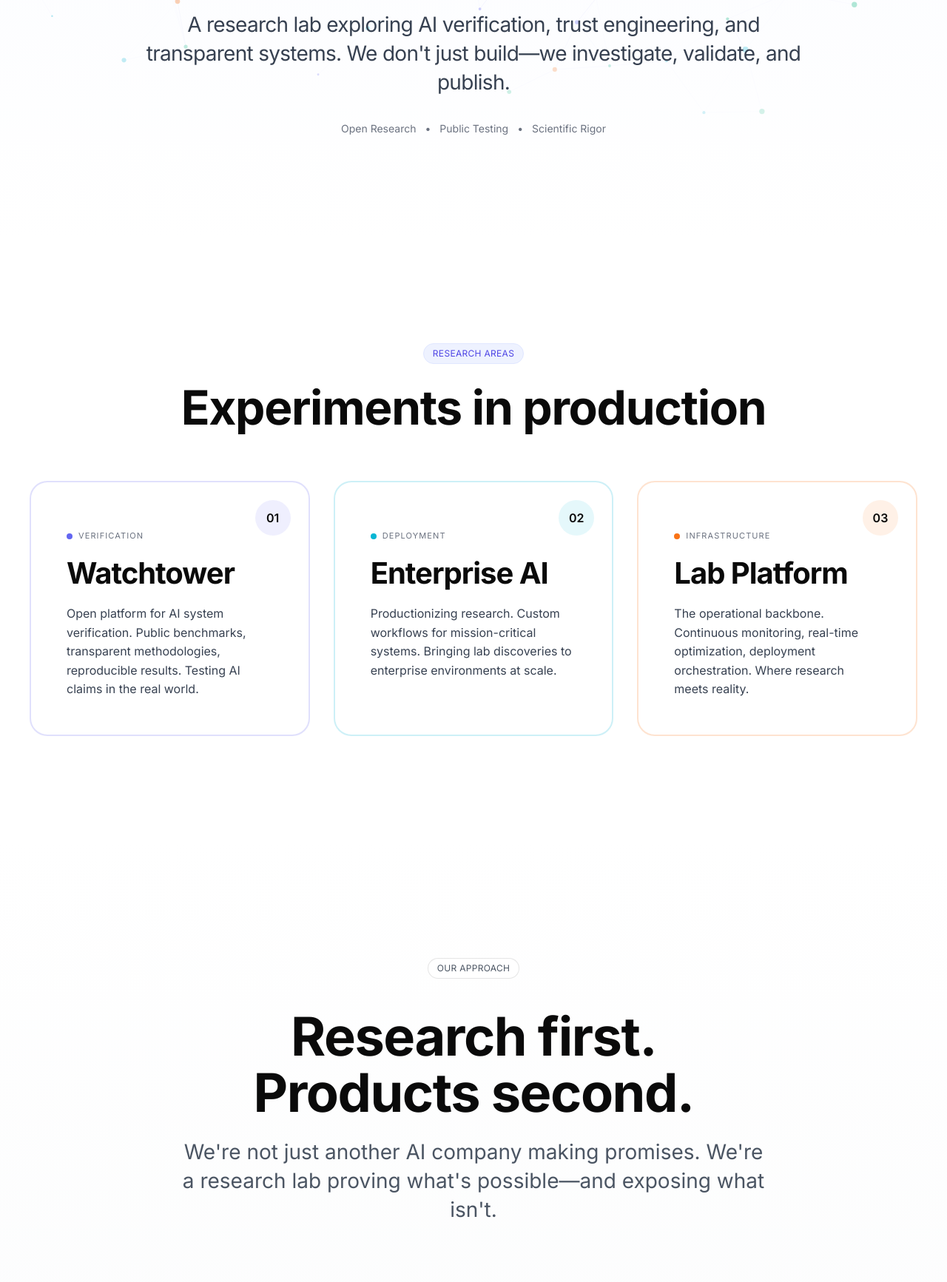
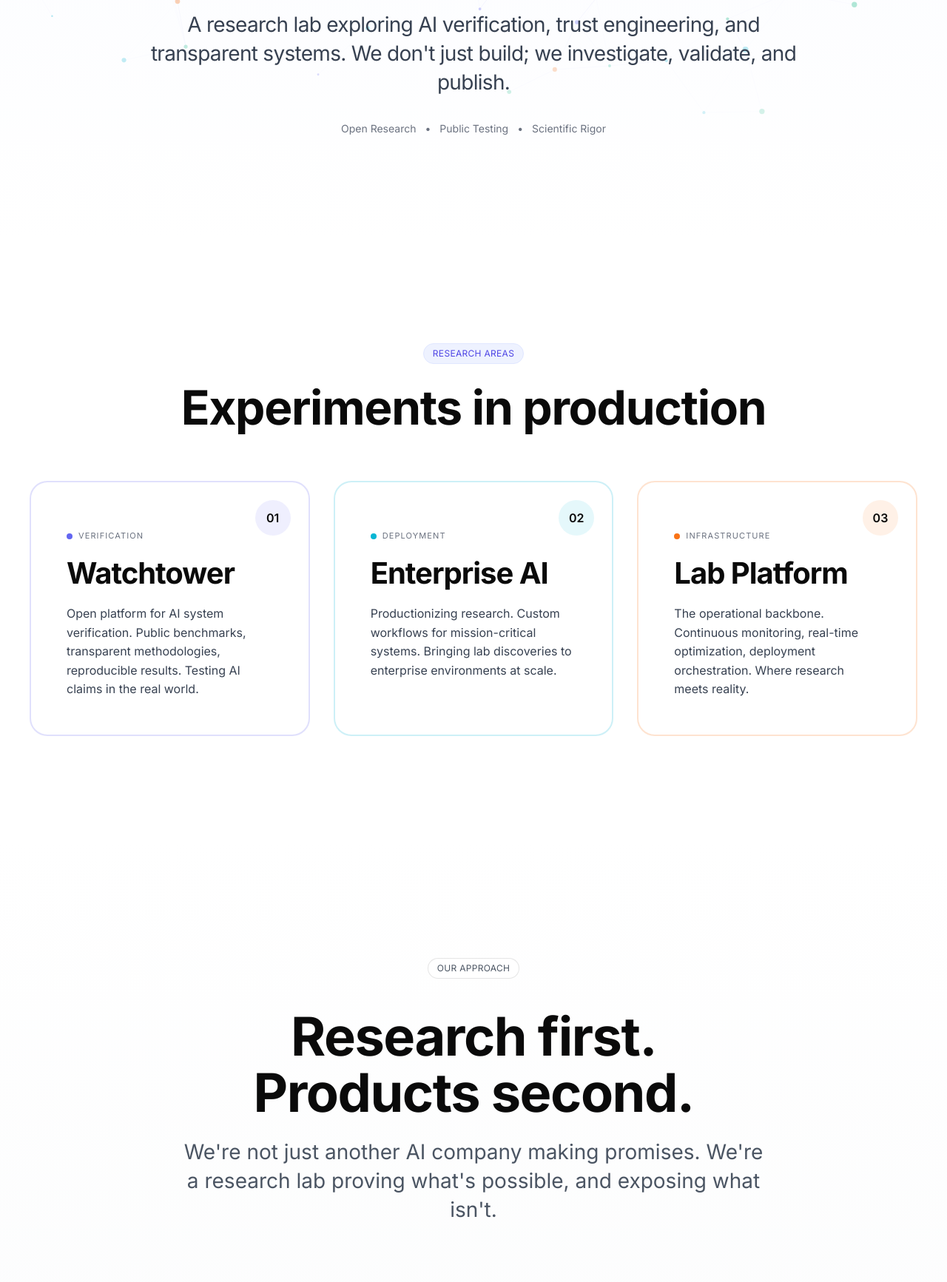
Before and after one commit to AlethiumLabs/Alethium-Labs, a plain HTML site: page index.html in a window 1280 px wide. Shown: the part 630-2363 px from the top of the page at 74% size. Drawn offline with nearby package versions, Linux system fonts and the light colour scheme.

Commit message:
fix: correct punctuation in hero and mission statements

```diff
--- a/index.html
+++ b/index.html
@@ -177,7 +177,7 @@
 
       <p class="text-[21px] lg:text-[28px] leading-[1.4] tracking-tight text-gray-700 max-w-[900px] mx-auto">
         A research lab exploring AI verification, trust engineering, and transparent systems.
-        We don't just build—we investigate, validate, and publish.
+        We don't just build; we investigate, validate, and publish.
       </p>
 
       <div class="flex items-center justify-center gap-3 text-[14px] text-gray-500" aria-label="Core Values">
@@ -299,7 +299,7 @@
           </h2>
           <p class="text-[24px] lg:text-[28px] leading-[1.4] text-gray-600 max-w-[800px] mx-auto">
             We're not just another AI company making promises.
-            We're a research lab proving what's possible—and exposing what isn't.
+            We're a research lab proving what's possible, and exposing what isn't.
           </p>
         </div>
 
```
